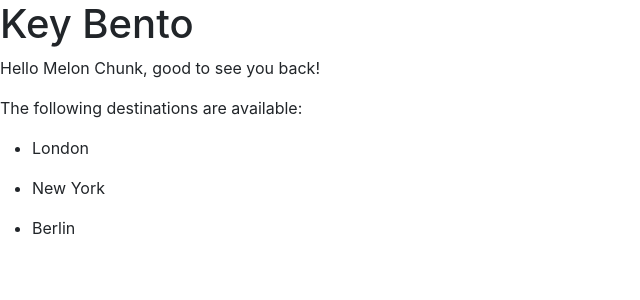
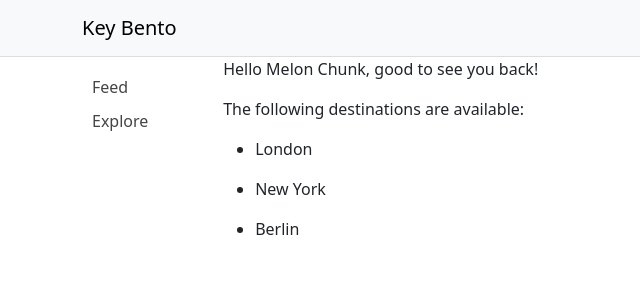
Before and after one commit to MelonChunk/KeyBento, a React (Create React App) app in the folder client/: page / in a window 1280 px wide. Shown: the top 300 px of the page, without its empty margins (0-640 px from the left). Built offline with nearby package versions, Linux system fonts and the light colour scheme.

Commit message:
added some refactor of the code

```diff
--- a/client/src/App.js
+++ b/client/src/App.js
@@ -1,29 +1,15 @@
+import Container from 'react-bootstrap/Container';
+import Header from './components/Header';
+import TopContent from './components/TopContent';
+import Body from './components/Body';
+
 export default function App() {
-
-  const user = {
-    id: 1,
-    first_name: 'Melon',
-    last_name: 'Chunk'
-  }
-
-  const destinations = [{id:1, location:'London'}, {id:2, location:'New York'}, {id:3, location:'Berlin'}];
-
   return (
-    <>
-    <h1>Key Bento</h1>
-    <p>Hello {user.first_name} {user.last_name}, good to see you back!</p>
-    <p>The following destinations are available: </p>
-      {destinations.length === 0 ?
-          <p> Unfortunately, no destinations are currently available </p>
-        :
-        <ul>
-          {destinations.map(x => {return (
-              <p key={x.id}>
-              <li>{x.location}</li>
-              </p>
-            )})}
-        </ul>
-      }
-    </>
-  );
+    <Container fluid className="App">
+    <Header />
+    <Body sidebar>
+      <TopContent />
+    </Body>
+  </Container>
+  )
 }
--- /dev/null
+++ b/client/src/components/Body.js
@@ -0,0 +1,16 @@
+import Container from 'react-bootstrap/Container';
+import Stack from 'react-bootstrap/Stack';
+import Sidebar from './Sidebar';
+
+export default function Body({ sidebar, children }) {
+  return (
+    <Container>
+      <Stack direction="horizontal" className="Body">
+        {sidebar && <Sidebar />}
+        <Container className="Content">
+          {children}
+        </Container>
+      </Stack>
+    </Container>
+  );
+}
--- /dev/null
+++ b/client/src/components/Header.js
@@ -0,0 +1,12 @@
+import Navbar from 'react-bootstrap/Navbar';
+import Container from 'react-bootstrap/Container';
+
+export default function Header() {
+  return (
+    <Navbar bg="light" sticky="top" className="Header">
+      <Container>
+        <Navbar.Brand>Key Bento</Navbar.Brand>
+      </Container>
+    </Navbar>
+  );
+}
--- /dev/null
+++ b/client/src/components/Sidebar.js
@@ -0,0 +1,15 @@
+import Navbar from "react-bootstrap/Navbar";
+import Nav from "react-bootstrap/Nav";
+
+export default function Sidebar() {
+  return (
+    <Navbar sticky="top" className="flex-column Sidebar">
+      <Nav.Item>
+        <Nav.Link href="/">Feed</Nav.Link>
+      </Nav.Item>
+      <Nav.Item>
+        <Nav.Link href="/explore">Explore</Nav.Link>
+      </Nav.Item>
+    </Navbar>
+  );
+}
--- /dev/null
+++ b/client/src/components/TopContent.js
@@ -0,0 +1,34 @@
+import Stack from 'react-bootstrap/Stack';
+import Container from 'react-bootstrap/Container';
+
+export default function TopContent(){
+  const user = {
+    id: 1,
+    first_name: 'Melon',
+    last_name: 'Chunk'
+  }
+
+  const destinations = [{id:1, location:'London'}, {id:2, location:'New York'}, {id:3, location:'Berlin'}];
+
+  return (
+          <Stack>
+          <Container>
+          <p>Hello {user.first_name} {user.last_name}, good to see you back!</p>
+          </Container>
+          <Container>
+          <p>The following destinations are available: </p>
+            {destinations.length === 0 ?
+                <p> Unfortunately, no destinations are currently available </p>
+              :
+              <ul>
+                {destinations.map(x => {return (
+                    <p key={x.id}>
+                    <li>{x.location}</li>
+                    </p>
+                  )})}
+              </ul>
+            }
+            </Container>
+           </Stack>
+  );
+}
--- a/client/src/index.css
+++ b/client/src/index.css
@@ -1,13 +1,33 @@
-body {
-  margin: 0;
-  font-family: -apple-system, BlinkMacSystemFont, 'Segoe UI', 'Roboto', 'Oxygen',
-    'Ubuntu', 'Cantarell', 'Fira Sans', 'Droid Sans', 'Helvetica Neue',
-    sans-serif;
-  -webkit-font-smoothing: antialiased;
-  -moz-osx-font-smoothing: grayscale;
+.App {
+  padding: 0;
 }
 
-code {
-  font-family: source-code-pro, Menlo, Monaco, Consolas, 'Courier New',
-    monospace;
+.Header {
+  border-bottom: 1px solid #ddd;
 }
+
+.Sidebar {
+  width: 120px;
+  margin: 5px;
+  position: sticky;
+  top: 62px;
+  align-self: flex-start;
+  align-items: start;
+}
+
+.Sidebar .nav-item {
+  width: 100%;
+  margin: 5px;
+}
+
+.Sidebar a {
+  color: #444;
+}
+
+.Sidebar a:hover {
+  background-color: #eee;
+}
+
+.Sidebar a:visited {
+  color: #444;
+}
```
